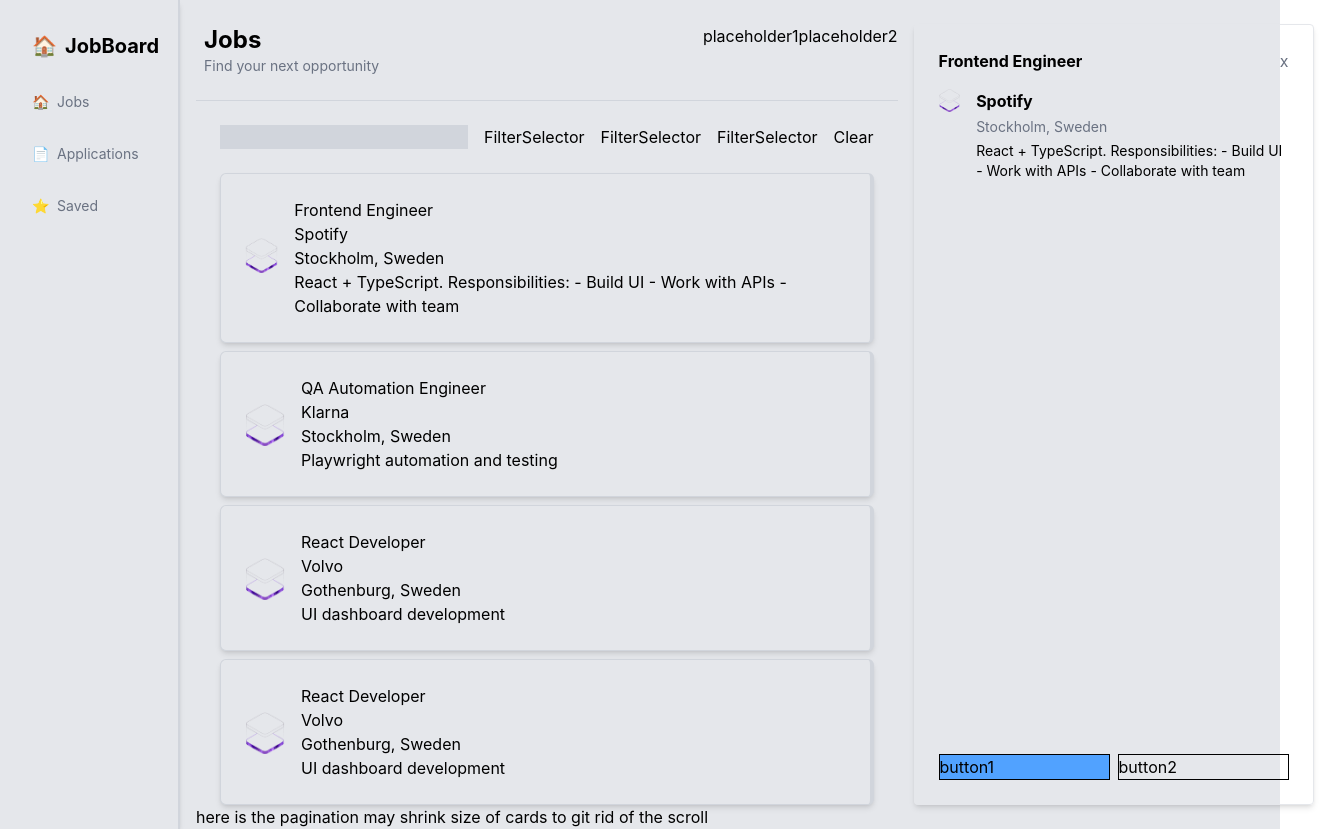
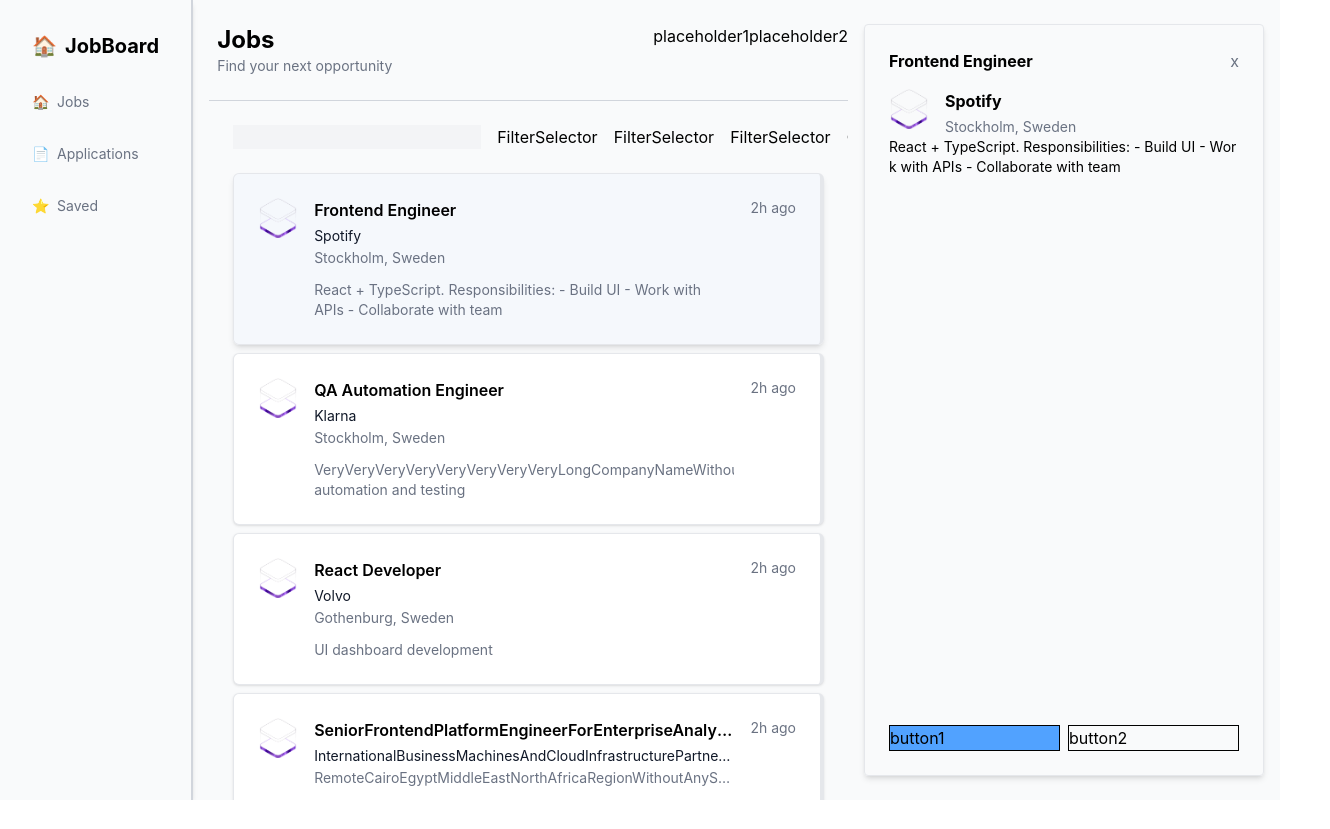
Before and after one commit to tarek-metwally-coder/job-board-dashboard, a React (Vite) app: page /jobs/1 in a window 1280 px wide. Shown: the whole page, 1330 px wide, since content can reach past the window. After the commit the page ends 800 px from the top, so only its background shows below. Built offline with nearby package versions, Linux system fonts and the light colour scheme.

Commit message:
feat: improve dashboard layout stability and polish job cards

```diff
--- a/src/components/JobCard.tsx
+++ b/src/components/JobCard.tsx
@@ -1,19 +1,29 @@
-import type { Job } from "../data/jobs"
+type JobCardProps = {
+    title:string,
+    company:string,
+    location:string,
+    logo:string,
+    description:string,
+    selected:boolean,
+}
 
-type JobCardProps = Pick<Job, "title" | "company" | "location" | "logo" | "description">
-function JobCard({ title, company, location, logo, description }: JobCardProps) {
+function JobCard({ title, company, location, logo, description, selected}: JobCardProps) {
+    const selectedStyle = selected? "bg-blue-50/40 border-gray-200 shadow-md" : "bg-white border-gray-200 shadow-sm hover:bg-gray-50";
     return (
-        <div className="bg-gray-200 p-6 border border-r-4 rounded-md border-gray-300 shadow-md hover:bg-gray-300">
-            <div className="flex gap-4 items-center">
-                <div className="w-10 h-10">
-                    <img src={logo} alt="logo" />
+        <div className={`${selectedStyle} min-w-[400px] overflow-hidden p-6 border border-r-4 rounded-md`}>
+            <div className="flex gap-4 items-start">
+                <div className="w-10 h-10 shrink-0">
+                    <img src={logo} alt="logo" className="h-full w-full object-contain"/>
                 </div>
-                <div id="job-info">
-                    <h2>{title}</h2>
-                    <h3>{company}</h3>
-                    <p>{location}</p>
+                <div id="job-info" className="min-w-0 flex-1">
+                    <h2 className="font-semibold truncate">{title}</h2>
+                    <h3 className="truncate text-gray-900 text-sm mt-1">{company}</h3>
+                    <p className="truncate text-sm text-gray-500 mt-0.5">{location}</p>
 
-                    <p>{description}</p>
+                    <p className="mt-3 line-clamp-2 text-sm text-gray-500">{description}</p>
+                </div>
+                <div className="shrink-0 text-sm text-gray-500">
+                    2h ago
                 </div>
             </div>
 
--- a/src/components/JobDetailPanel.tsx
+++ b/src/components/JobDetailPanel.tsx
@@ -2,28 +2,29 @@
 
 type JobDetailsPanelProps = {
     job: Job,
-    onclose: () => void
+    onClose: () => void
 }
 
-function JobDetailPanel({ job, onclose }: JobDetailsPanelProps) {
+function JobDetailPanel({ job, onClose }: JobDetailsPanelProps) {
     return (
         <div className="flex flex-col h-full border shadow-md rounded border-gray-200 p-6">
             {/* header */}
-                <div className="flex justify-between items-center">
+            <div className="flex justify-between items-center shrink-0">
                 <h1 className="font-bold">{job.title}</h1>
-                    <span className="cursor-pointer text-gray-500" onClick={onclose}>x</span>
+                <span className="cursor-pointer text-gray-500" onClick={onClose}>x</span>
             </div>
             {/* body */}
             <div className="flex gap-4 mt-4">
-                    <div className="w-10 h-10">
-                        <img src={job.logo} alt="logo" />
+                <div className="w-10 h-10 shrink-0">
+                    <img src={job.logo} alt="logo" className="h-full w-full object-contain" />
                 </div>
-                    <div className="flex flex-col gap-1">
+                <div className="flex flex-1 flex-col gap-1">
                     <span className="font-bold">{job.company}</span>
                     <span className="text-sm text-gray-500">{job.location}</span>
-                        <p className="text-sm break-all">{job.description}</p>
                 </div>
             </div>
+            <p className="text-sm break-all">{job.description}</p>
+
             {/* footer */}
             <div className="mt-auto flex gap-2 items-center justify-center">
                 <div className="flex-1 bg-blue-400 border"> button1</div>
--- a/src/components/JobsHeader.tsx
+++ b/src/components/JobsHeader.tsx
@@ -16,7 +16,7 @@
       </div>
 
       <div className="flex gap-4 p-6">
-        <input type="search" className="bg-gray-300" />
+        <input type="search" className="bg-gray-100" />
         <FilterSelector />
         <FilterSelector />
         <FilterSelector />
--- a/src/components/Sidebar.tsx
+++ b/src/components/Sidebar.tsx
@@ -1,6 +1,6 @@
 function Sidebar() {
     return (
-        <div className="min-w-45 flex bg-gray-200 flex flex-col border-r border-gray-300 border-r-2 shadow-md">
+        <div className="min-w-45 shrink-0 flex bg-gray-50 flex flex-col border-r border-gray-300 border-r-2 shadow-md">
 
 
             <ul className="text-sm text-gray-500 p-6 flex flex-col gap-4">
--- a/src/data/jobs.ts
+++ b/src/data/jobs.ts
@@ -22,7 +22,7 @@
     title: "QA Automation Engineer",
     company: "Klarna",
     location: "Stockholm, Sweden",
-    description: "Playwright automation and testing",
+    description: "VeryVeryVeryVeryVeryVeryVeryVeryLongCompanyNameWithoutSpacesPlaywright automation and testing",
     logo: placeholderlogo,
 
   },
@@ -36,12 +36,12 @@
 
   },
   {
-    id: "4",
-    title: "React Developer",
-    company: "Volvo",
-    location: "Gothenburg, Sweden",
-    description: "UI dashboard development",
-    logo: placeholderlogo,
-
-  },
+  id: "4",
+  title: "SeniorFrontendPlatformEngineerForEnterpriseAnalyticsInfrastructureAndVisualizationSystems",
+  company: "InternationalBusinessMachinesAndCloudInfrastructurePartnersUnlimited",
+  location: "RemoteCairoEgyptMiddleEastNorthAfricaRegionWithoutAnySpaces",
+  logo: placeholderlogo,
+  description:
+    "We are looking for a highly experienced frontend engineer with deep expertise in React TypeScript performance optimization rendering pipelines accessibility large scale dashboard architecture design systems microfrontend integration data visualization realtime websocket infrastructure and cross functional collaboration across distributed engineering organizations."
+}
 ];
--- a/src/layouts/AppLayout.tsx
+++ b/src/layouts/AppLayout.tsx
@@ -3,12 +3,18 @@
 
 function AppLayout() {
     return (
-        <div className="min-h-screen bg-gray-200 flex">
+        <div className="h-screen bg-gray-50 flex overflow-hidden">
             <Sidebar />
-            <main className="flex flex-1 px-4 gap-4">
+            <main className="flex flex-1 min-w-0 overflow-hidden px-4 gap-4">
                 <Outlet />
             </main>
         </div>
+        // <>
+        //     <div className="flex">
+        //         <div className="w-[300px] shrink-0">Panel</div>
+        //         <div className="flex-1">Content</div>
+        //     </div>
+        // </>
 
     )
 }
--- a/src/pages/JobsPage.tsx
+++ b/src/pages/JobsPage.tsx
@@ -7,16 +7,16 @@
     const { id } = useParams();
     const navigate = useNavigate();
     const selectedJob = jobs.find((job) => job.id == id);
-    const oncloseHandler = () => {
+    const onCloseHandler = () => {
         navigate('/jobs');
     };
 
 
     return (
         <>
-            <div className="flex-1 min-w-0">
+            <div className="flex-1 min-w-0 overflow-y-auto">
                 <JobsHeader />
-                <div id="jobs-taple" className="px-6 flex flex-col gap-2">
+                <div id="jobs-list" className="px-6 flex flex-col gap-2">
                     {
                         jobs.map((job) => (
                             <Link key={job.id}
@@ -27,6 +27,7 @@
                                     location={job.location}
                                     logo={job.logo}
                                     description={job.description}
+                                    selected={selectedJob?.id === job.id}
                                 />
                             </Link>
 
@@ -34,17 +35,17 @@
                         )
                     }
                 </div>
-                <div>here is the pagination may shrink size of cards to git rid of the scroll </div>
+                <div className="mt-auto">here is the pagination may shrink size of cards to git rid of the scroll </div>
             </div>
 
 
 
             {selectedJob && (
-                <div className="py-6 w-[400px]">
+                <div className="py-6 w-[400px] shrink-0">
 
                     <JobDetailPanel
                         job={selectedJob}
-                        onclose={oncloseHandler}
+                        onClose={onCloseHandler}
                     />
                 </div>
             )}
```
Lines whose indentation alone changed are shown as unchanged.
